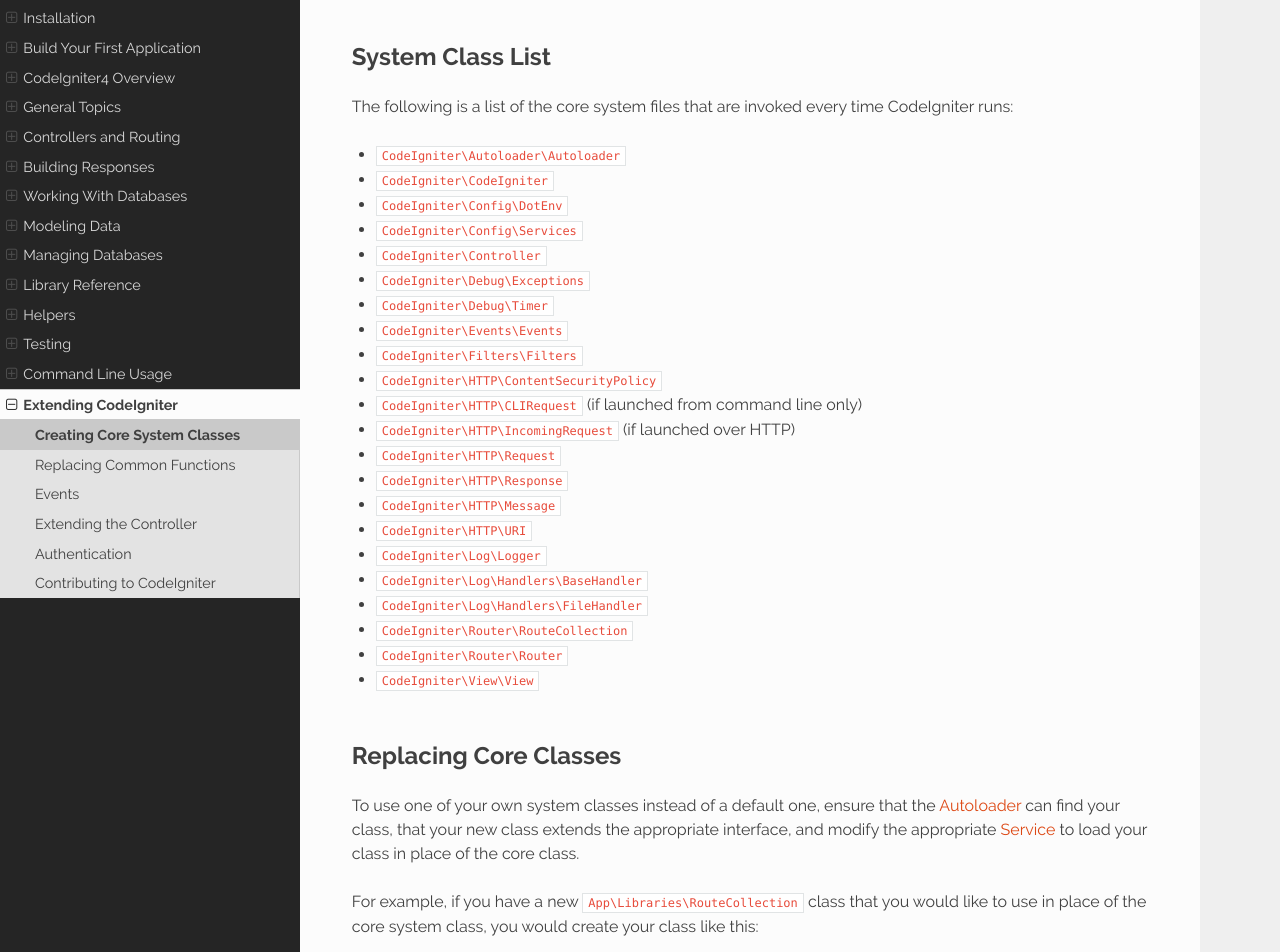
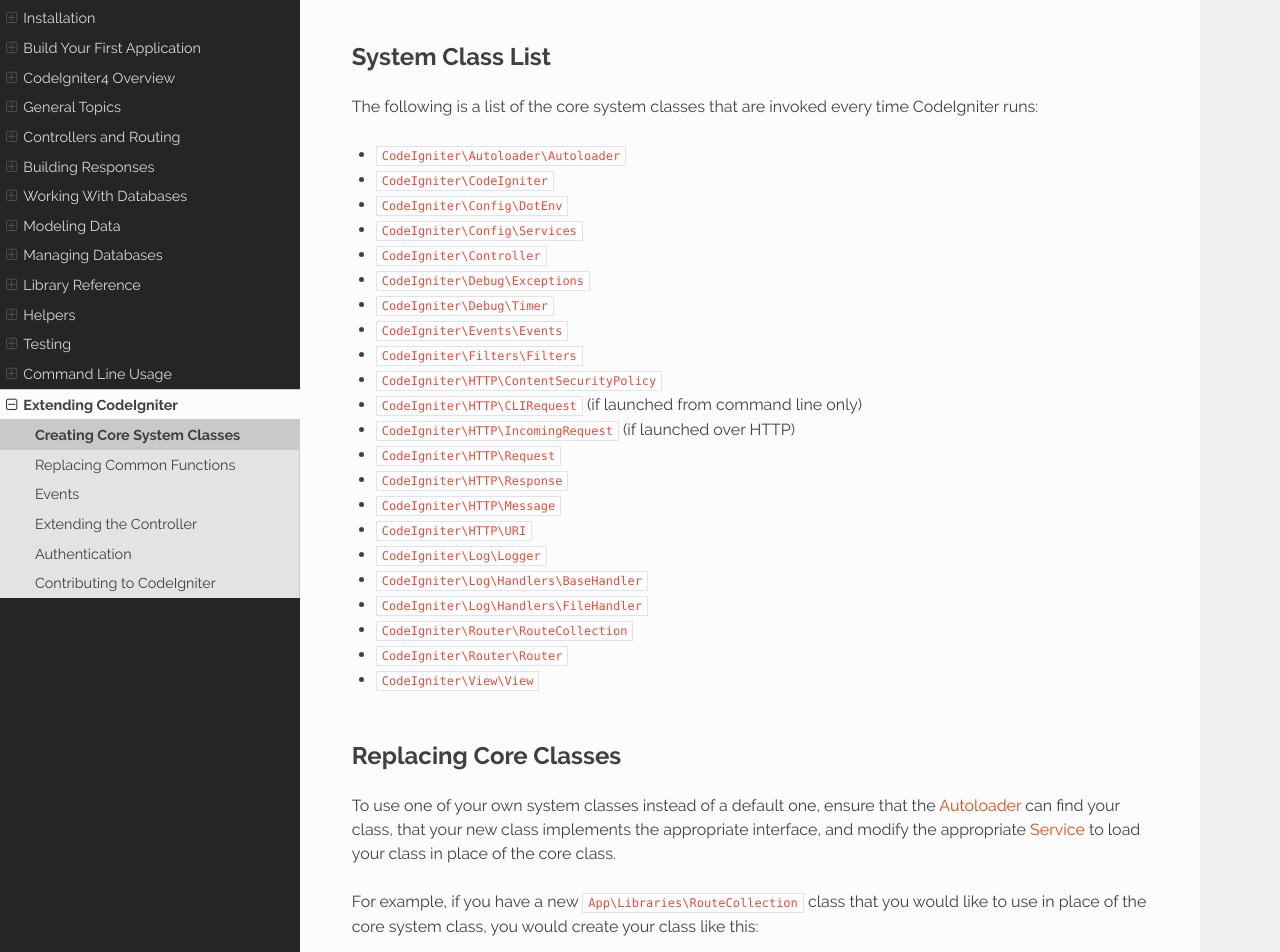
Before and after one commit to NEKOGET/ci4_user_guide_src, a Sphinx documentation site: the page built from source/extending/core_classes.rst, in a window 1280 px wide and 1400 px high, scrolled down 388 px. Shown: the part 163-1115 px from the top of the window. Built offline with Sphinx 7.4.7 and the Read the Docs theme 2.0.0, drawn with Linux system fonts in a browser that asks for light colours.

Commit message:
docs: fix words

```diff
--- a/source/extending/core_classes.rst
+++ b/source/extending/core_classes.rst
@@ -19,7 +19,7 @@ who would like to significantly alter the CodeIgniter core.**
 System Class List
 =================
 
-The following is a list of the core system files that are invoked every time CodeIgniter runs:
+The following is a list of the core system classes that are invoked every time CodeIgniter runs:
 
 *  ``CodeIgniter\Autoloader\Autoloader``
 *  ``CodeIgniter\CodeIgniter``
@@ -48,7 +48,7 @@ Replacing Core Classes
 ======================
 
 To use one of your own system classes instead of a default one, ensure that the :doc:`Autoloader <../concepts/autoloader>`
-can find your class, that your new class extends the appropriate interface, and modify the appropriate
+can find your class, that your new class implements the appropriate interface, and modify the appropriate
 :doc:`Service <../concepts/services>` to load your class in place of the core class.
 
 For example, if you have a new ``App\Libraries\RouteCollection`` class that you would like to use in place of
```
